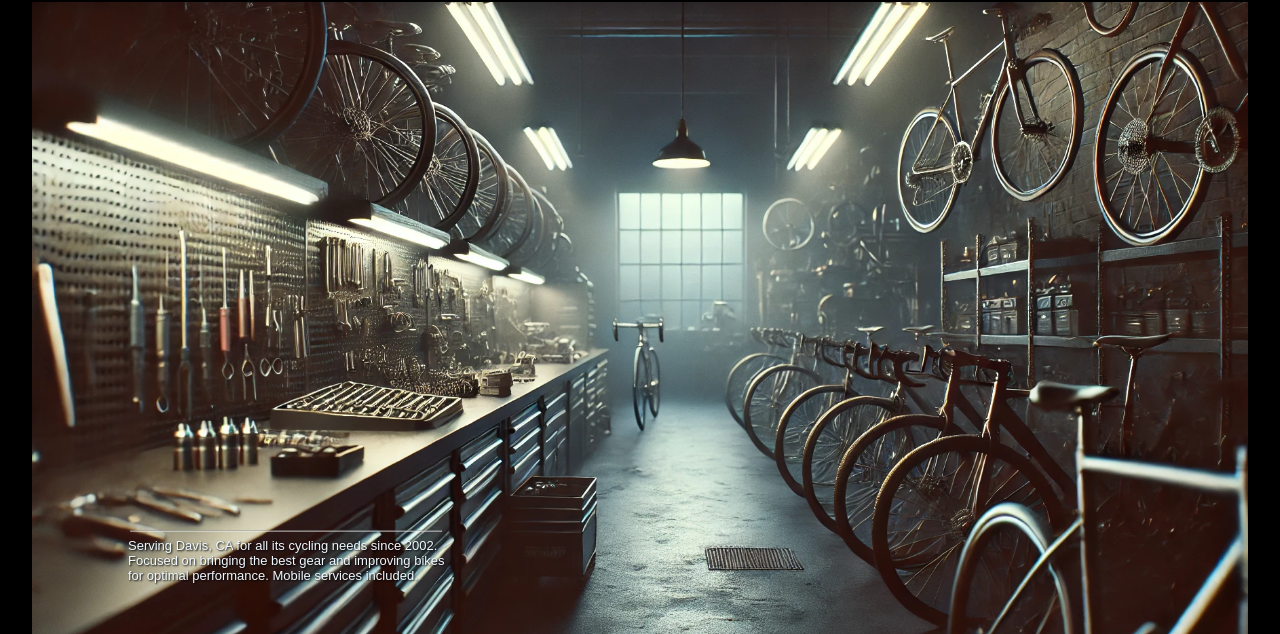
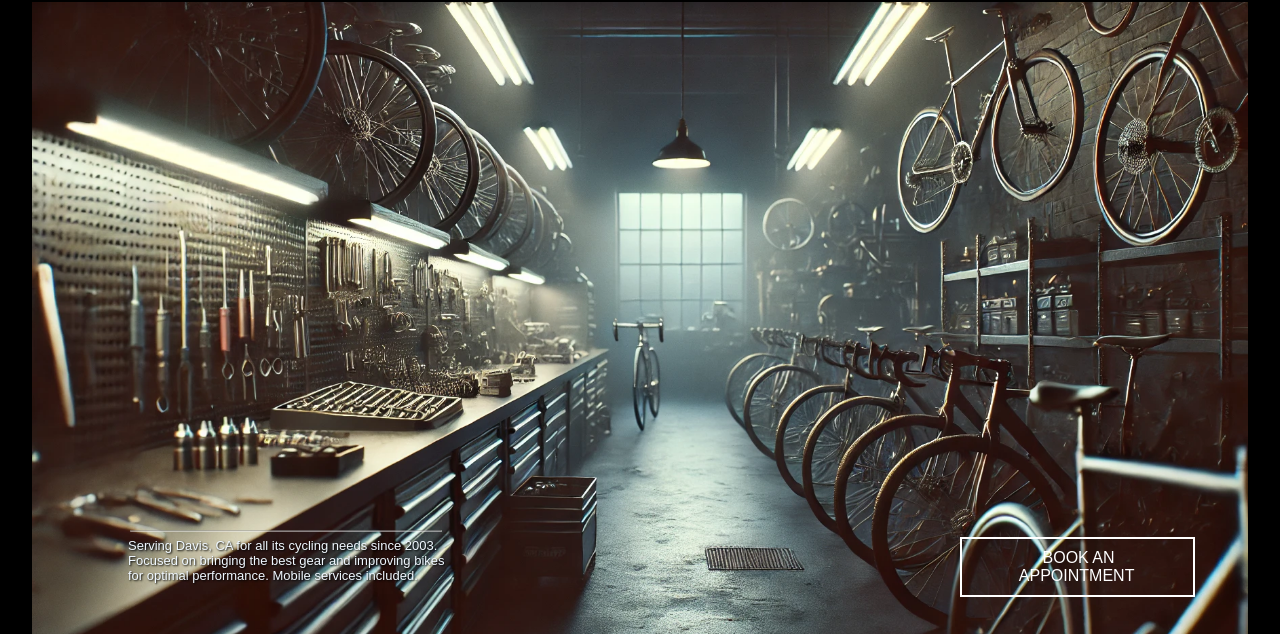
Before and after one commit to syjeffkim/apex-cycles, a website: page index.html in a window 1280 px wide. Shown: the part 166-800 px from the top of the page. Drawn offline with Linux system fonts and the light colour scheme.

Commit message:
add button and style on button

```diff
--- a/index.html
+++ b/index.html
@@ -29,15 +29,18 @@
           <img class="cover-image" src="images/cover.png" alt="cover" />
           <div class="about">
             <hr />
-            Serving Davis, CA for all its cycling needs since 2002.
+            Serving Davis, CA for all its cycling needs since 2003.
             <br />
             Focused on bringing the best gear and improving bikes
             <br />
             for optimal performance. Mobile services included.
           </div>
-          <!-- <div class="appointment">
-            <button>Book an Appointment</button>
-          </div> -->
+          <div>
+              <button class="appointment">
+                <a href="https://docs.google.com/forms/d/1Xi4lkYQrZrQ3dTv4pKIOCGznmRkIehN2ivPHzUR569Q/edit?ts=668f474f">
+                BOOK AN APPOINTMENT</a>
+              </button>
+          </div>
         </div>
         <hr />
         <!-- Info -->
--- a/styles.css
+++ b/styles.css
@@ -59,10 +59,30 @@ body {
 
 .appointment {
   position: absolute;
-  top: 75%;
+  top: 77%;
   left: 75%;
+  background-color: transparent;
+  color: white;
+  border: 2px solid white;
+  padding: 10px 20px;
+  font-size: 16px;
+  cursor: pointer;
+  transition: background-color 0.3s, color 0.3s;
+  a {
+    color: inherit;
+    text-decoration: none;
+  }
 }
 
+.appointment:hover {
+  background-color: white;
+  font-size: 16px;
+  color: black;
+}
+
+a {
+  text-decoration: none;
+}
 @media screen and (max-width: 680px) {
   .about {
     font-weight: 100;
```
